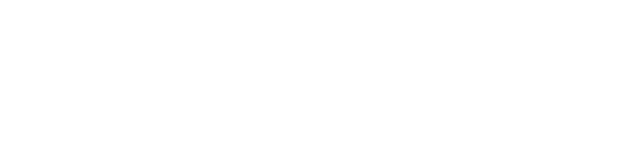
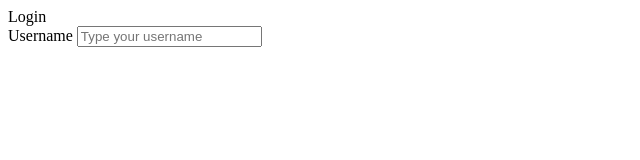
Before and after one commit to Fanny101/Authenticationpage, a plain HTML site: page Index.html in a window 1280 px wide. Shown: the whole page, without its empty margins (0-640 px from the left). Drawn offline with Linux system fonts and the light colour scheme.

Commit message:
Form begining

```diff
--- a/Index.html
+++ b/Index.html
@@ -5,10 +5,21 @@
     <meta http-equiv="X-UA-Compatible" content="IE=edge">
     <meta name="viewport" content="width=device-width, initial-scale=1.0">
     <title>Authentication Page</title>
-    <link rel="icon" type="jpg" sizes="32x32" href="./WhatsApp Image 2023-02-01 at 02.07.21.jpg" >
+    <link rel="icon" type="image/jpg" sizes="32x32" href="./WhatsApp Image 2023-02-01 at 02.07.21.jpg" >
 
 </head>
 <body>
+ <main>
+   <form action="" method="get">
+    <div>
+        Login
+    </div>
 
+    <div>
+        <label for="username">Username</label>
+        <input type="text" id="username" placeholder="Type your username" required>
+    </div>
+   </form>
+ </main>
 </body>
 </html>
--- a/styles.css
+++ b/styles.css
@@ -1,12 +1,19 @@
+
+  @import url('https://fonts.googleapis.com/css2?family=Bitter:ital,wght@0,100;0,400;0,600;1,900&display=swap');
+
+
 html {
     box-sizing: border-box;
-    display: flex;
-    justify-content: center;
+    font-family: 'Bitter', serif;
+}
+body {
+   background-color: blue;
+   display: flex;
+   flex-direction: column;
+   align-items: center;
+   justify-content: center;
+   min-height: 100vh;
+}
+main{
     background-color: red;
 }
-body {
-    background-color: #070000;
-    font-family: 'plus Jakarta Sans', sans-serif;
-    color: #ffffff;
-    margin-left: 4vw;
-}
```
Also changed, not shown: 1 other file.
